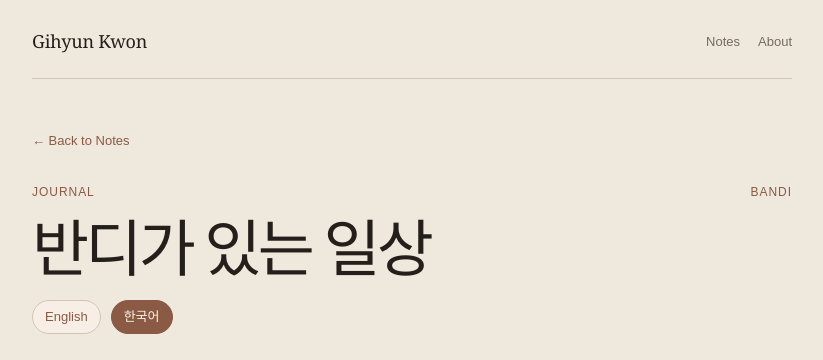
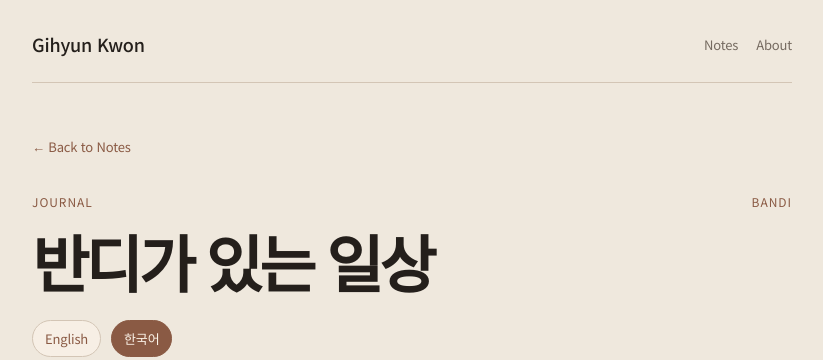
Before and after one commit to kenfromseoul/gihyun-site, a plain HTML site: page posts/bandi-ko.html in a window 1280 px wide. Shown: the top 360 px of the page, without its empty margins (228-1051 px from the left). Drawn offline with Linux system fonts and the light colour scheme.

Commit message:
Update bandi-ko.html

```diff
--- a/posts/bandi-ko.html
+++ b/posts/bandi-ko.html
@@ -13,6 +13,11 @@
   <meta property="og:image" content="https://gihyun.com/images/bandi_soccer.jpg" />
   <meta property="og:url" content="https://gihyun.com/posts/bandi-ko.html" />
   <meta property="og:type" content="article" />
+
+  <!-- Korean web font -->
+  <link rel="preconnect" href="https://fonts.googleapis.com">
+  <link rel="preconnect" href="https://fonts.gstatic.com" crossorigin>
+  <link href="https://fonts.googleapis.com/css2?family=Noto+Sans+KR:wght@300;400;500;600;700&display=swap" rel="stylesheet">
 
   <style>
     :root {
@@ -30,8 +35,10 @@
       margin: 0;
       background: var(--bg);
       color: var(--text);
-      font-family: Georgia, 'Times New Roman', serif;
-      line-height: 1.55;
+      font-family: "Noto Sans KR", "Apple SD Gothic Neo", "Malgun Gothic", sans-serif;
+      font-weight: 400;
+      line-height: 1.8;
+      letter-spacing: -0.01em;
     }
 
     a {
@@ -60,12 +67,12 @@
     .name {
       font-size: 18px;
       letter-spacing: -0.01em;
+      font-weight: 500;
     }
 
     nav {
       display: flex;
       gap: 18px;
-      font-family: Arial, sans-serif;
       font-size: 13px;
       color: var(--muted);
     }
@@ -77,7 +84,6 @@
     .back-link {
       display: inline-block;
       margin-bottom: 32px;
-      font-family: Arial, sans-serif;
       font-size: 13px;
       color: var(--accent);
     }
@@ -87,7 +93,6 @@
       justify-content: space-between;
       gap: 18px;
       margin-bottom: 14px;
-      font-family: Arial, sans-serif;
       font-size: 12px;
       letter-spacing: .08em;
       text-transform: uppercase;
@@ -97,8 +102,8 @@
     h1 {
       margin: 0 0 22px;
       font-size: clamp(38px, 7vw, 62px);
-      line-height: 1;
-      font-weight: 400;
+      line-height: 1.15;
+      font-weight: 600;
       letter-spacing: -0.06em;
     }
 
@@ -106,7 +111,6 @@
       display: flex;
       gap: 10px;
       margin: 0 0 26px;
-      font-family: Arial, sans-serif;
       font-size: 13px;
     }
 
@@ -142,10 +146,11 @@
     }
 
     .body {
-      font-family: Arial, sans-serif;
       color: var(--muted);
       font-size: 16px;
-      line-height: 1.72;
+      line-height: 1.8;
+      font-weight: 400;
+      letter-spacing: -0.01em;
       margin: 0 0 18px;
       word-break: keep-all;
     }
@@ -156,7 +161,6 @@
       display: flex;
       justify-content: space-between;
       gap: 12px;
-      font-family: Arial, sans-serif;
       font-size: 13px;
       color: var(--muted);
     }
@@ -186,15 +190,15 @@
 <body>
   <div class="wrap">
     <header>
-      <a class="name" href="../index.html">Gihyun Kwon</a>
+      <a class="name" href="#">Gihyun Kwon</a>
       <nav>
-        <a href="../index.html#feed">Notes</a>
-        <a href="../index.html#about">About</a>
+        <a href="#">Notes</a>
+        <a href="#">About</a>
       </nav>
     </header>
 
     <main>
-      <a class="back-link" href="../index.html">← Back to Notes</a>
+      <a class="back-link" href="#">← Back to Notes</a>
 
       <article>
         <div class="meta">
@@ -205,12 +209,12 @@
         <h1>반디가 있는 일상</h1>
 
         <div class="language-links">
-          <a href="bandi-en.html">English</a>
-          <a class="active" href="bandi-ko.html">한국어</a>
+          <a href="#">English</a>
+          <a class="active" href="#">한국어</a>
         </div>
 
         <div class="photo">
-          <img src="../images/bandi_soccer.jpg" alt="반디" />
+          <img src="https://gihyun.com/images/bandi_soccer.jpg" alt="반디" />
         </div>
 
         <p class="body">
```
